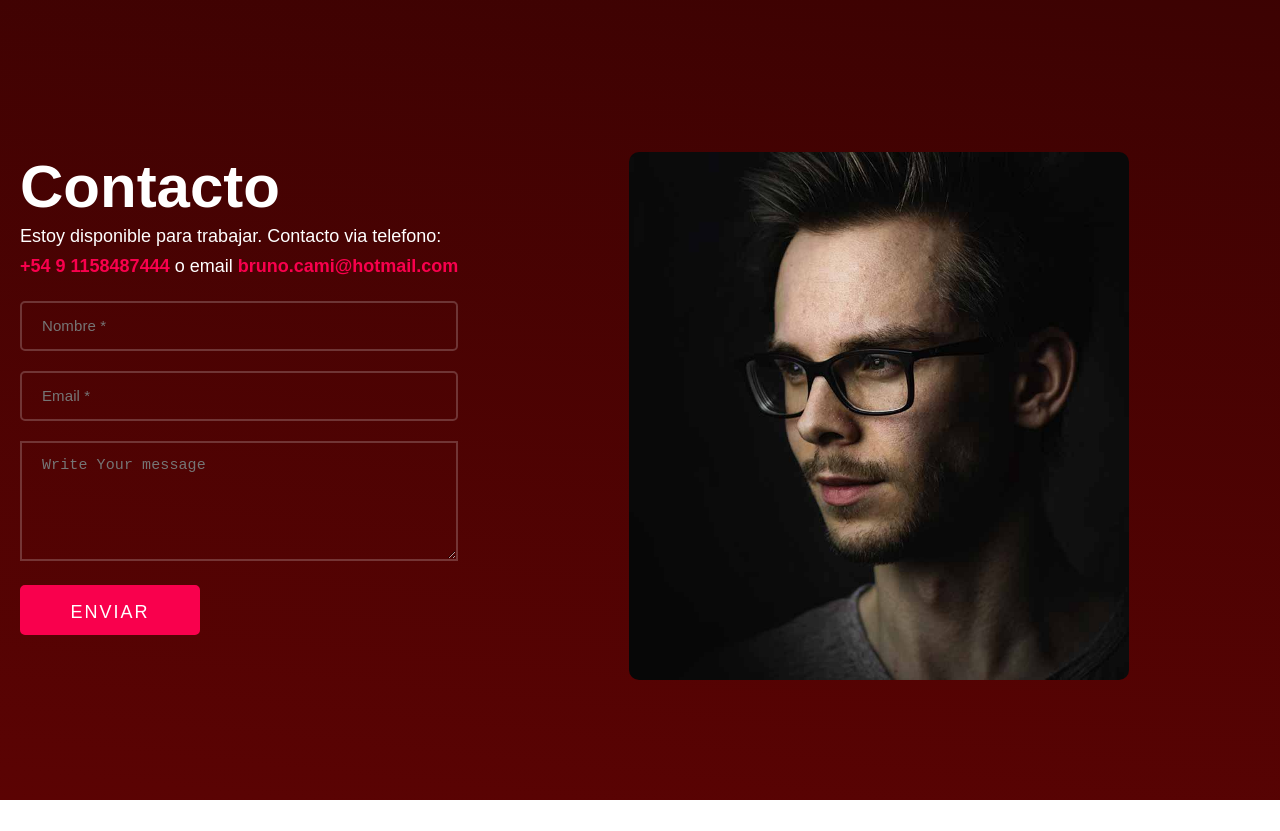
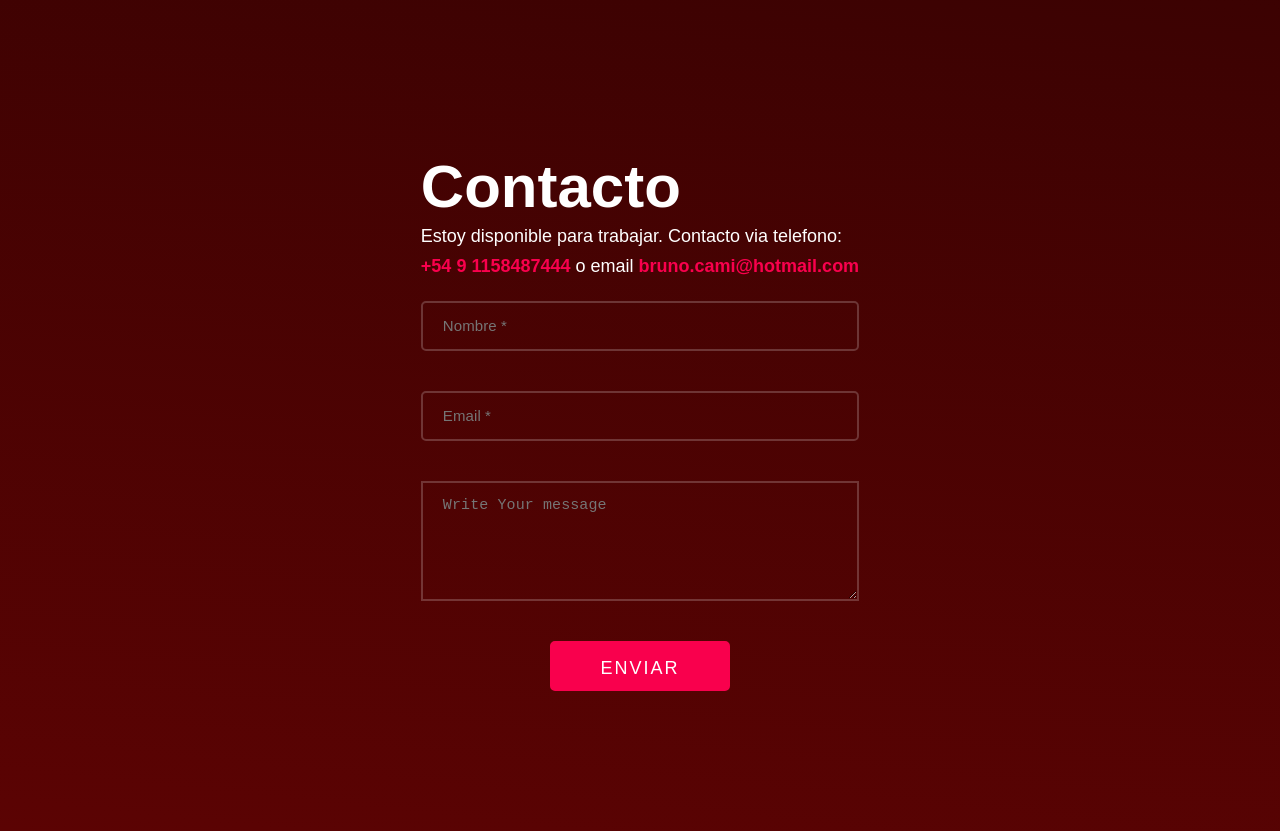
Before and after one commit to brunocami/Portfolio, a React (Create React App) app: page / in a window 1280 px wide. Shown: the part 3160-3991 px from the top of the page. Before the commit the page ends 3960 px from the top, so only its background shows below. Built offline with nearby package versions, Linux system fonts and the light colour scheme.

Commit message:
about section update

```diff
--- a/src/components/About/About.js
+++ b/src/components/About/About.js
@@ -1,7 +1,7 @@
 import React from 'react'
 import './About.css';
 import { AboutData } from '../../constants/constants'
-import MiFoto from '../../assets/images/about.jpg';
+import MiFoto from '../../assets/images/about-1.jpg';
 
 function About(props) {
 
--- a/src/components/Contact/Contact.css
+++ b/src/components/Contact/Contact.css
@@ -36,6 +36,7 @@ input.contact{
 textarea#message{
     height: 120px;
     background: none;
+    margin: 20px 0px;
     padding: 0 20px;
     width: 100%;
     line-height: 46px;
@@ -47,3 +48,10 @@ textarea#message{
 button.btn.contact.pointer {
     margin: 20px 0px;
 }
+
+.input__box {
+    display: flex;
+    flex-direction: column;
+    justify-content: center;
+    align-items: center;
+}
--- a/src/components/Contact/Contact.js
+++ b/src/components/Contact/Contact.js
@@ -28,9 +28,6 @@ function Contact(props) {
                     <ContactForm submitForm={submitForm}/>
                     <ToastContainer />
                 </div>
-                <div className="col__2" style={{ margin: "auto" }}>
-                    <img src={contactImg} alt="" className="contact__img" style={{ maxWidth: "500px" }} />
-                </div>
             </div>
         </div>
     )
--- a/src/components/Contact/ContactForm.js
+++ b/src/components/Contact/ContactForm.js
@@ -15,7 +15,7 @@ const ContactForm = ({ submitForm }) => {
         <form onSubmit={handleSubmit} className="contact__box" noValidate>
             <div className="input__box">
                 <input type="text" className="contact name" name='name' placeholder="Nombre *" value={values.username} onChange={handleChange} />
-                {errors.username && <p>{errors.username}</p>}
+                {errors.username && <p style={{color: "white"}}>{errors.username}</p>}
                 <input
                     type="email"
                     name='email'
@@ -24,7 +24,7 @@ const ContactForm = ({ submitForm }) => {
                     value={values.email}
                     onChange={handleChange}
                 />
-                {errors.email && <p>{errors.email}</p>}
+                {errors.email && <p style={{color: "white"}}>{errors.email}</p>}
                 <textarea name="message" id="message" placeholder="Write Your message"></textarea>
                 <button className="btn contact pointer" type="submit">Enviar</button>
             </div>
```
Also changed, not shown: src/assets/images/about-1.jpg (added).
